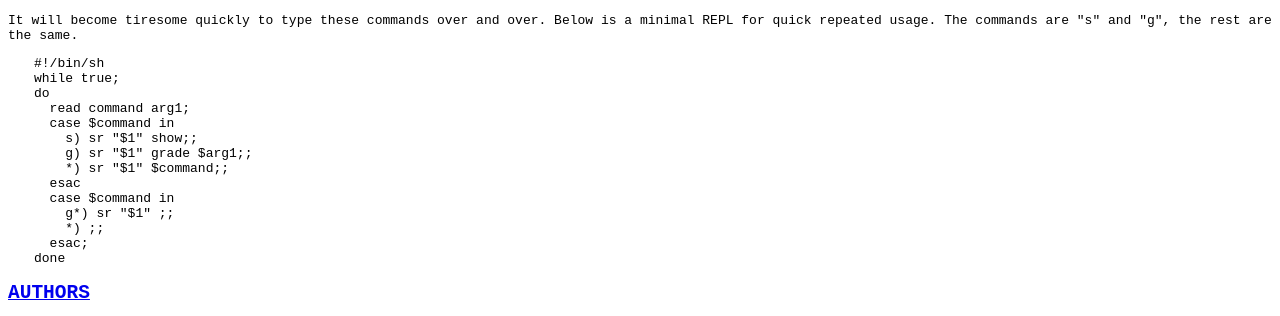
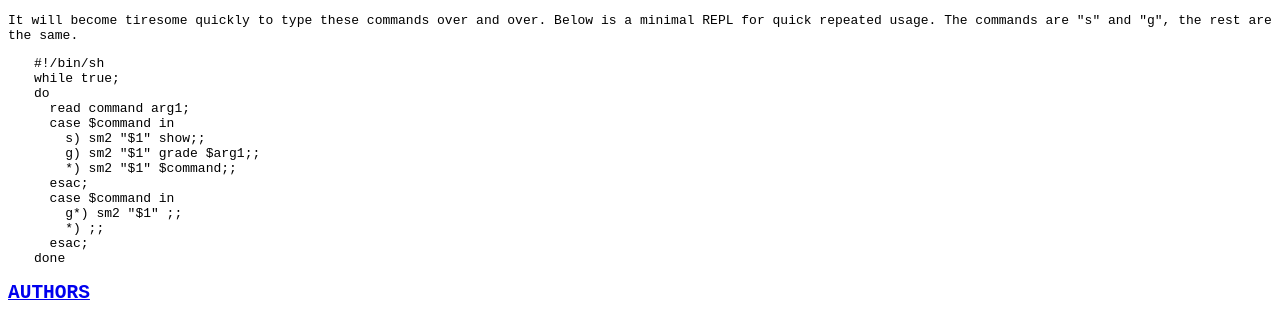
Before and after one commit to gurjeet/sm2, a plain HTML site: page index.html in a window 1280 px wide. Shown: the part 1177-1493 px from the top of the page. Drawn offline with Linux system fonts and the light colour scheme.

Commit message:
Align some thing

```diff
--- a/index.html
+++ b/index.html
@@ -121,12 +121,12 @@ while true;
 do
   read command arg1;
   case $command in
-    s) sr &quot;$1&quot; show;;
-    g) sr &quot;$1&quot; grade $arg1;;
-    *) sr &quot;$1&quot; $command;;
-  esac
+    s) sm2 &quot;$1&quot; show;;
+    g) sm2 &quot;$1&quot; grade $arg1;;
+    *) sm2 &quot;$1&quot; $command;;
+  esac;
   case $command in
-    g*) sr &quot;$1&quot; ;;
+    g*) sm2 &quot;$1&quot; ;;
     *) ;;
   esac;
 done</pre>
```
Also changed, not shown: 2 other files.
